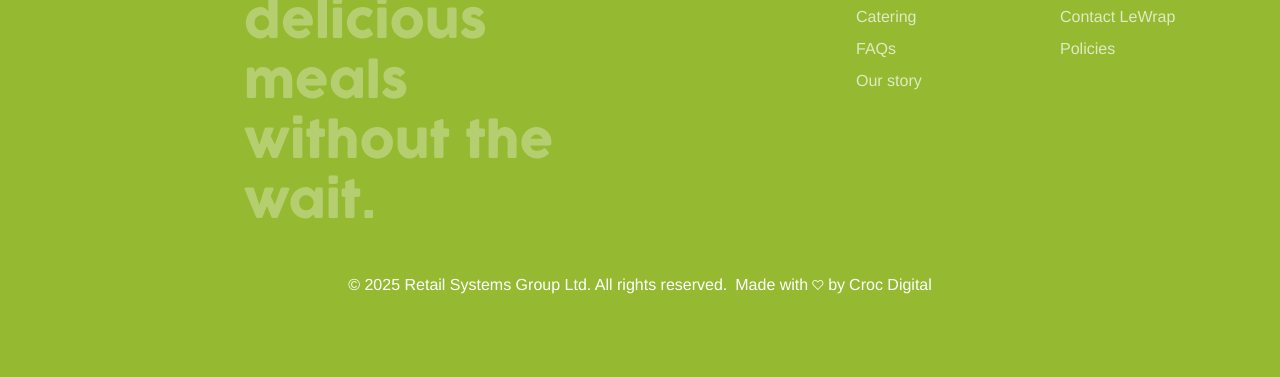
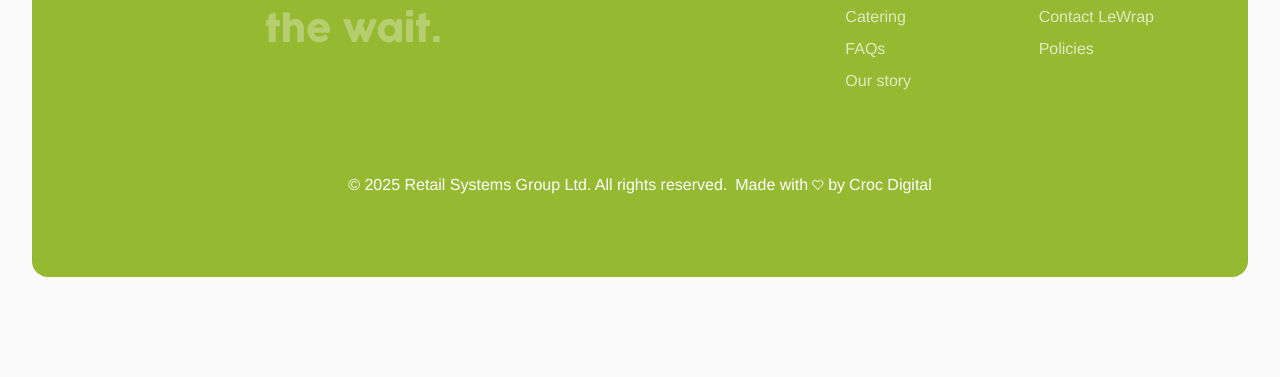
Before and after one commit to crocdigital/lewrap, an Astro site: page / in a window 1280 px wide. Shown: the part 2591-2968 px from the top of the page. After the commit the page ends 2900 px from the top, so only its background shows below. Built offline with nearby package versions, Linux system fonts and the light colour scheme; Astro itself is replaced by a stand-in of ours; a web font is replaced by a local one.

Commit message:
tidy up footer block

```diff
--- a/src/components/organisms/Footer.astro
+++ b/src/components/organisms/Footer.astro
@@ -3,10 +3,11 @@ const pathname = Astro.url.pathname.replace(/\/$/, "") || "/";
 import leWrapLogo from "../../assets/lewrap-w.svg";
 ---
 
-<footer class="px-10 py-20 flex flex-col gap-y-10 bg-lewrap-green text-white">
-    <div
-        class="max-w-screen-2xl grid grid-cols-2 md:grid-cols-6 gap-x-6 mx-auto"
+<footer
+    class="max-w-screen-2xl w-[95%] mx-auto bg-lewrap-green rounded-b-2xl px-10 py-20 mb-8 flex flex-col gap-y-10 text-white"
 >
+    <section>
+        <div class="grid grid-cols-2 md:grid-cols-6 gap-x-6">
             <div class="col-span-2 md:col-span-1">
                 <a href="/">
                     <img
@@ -39,8 +40,10 @@ import leWrapLogo from "../../assets/lewrap-w.svg";
                             </g>
                             <defs>
                                 <clipPath id="clip0_4_53_d">
-                                <rect width="21.5122" height="21" fill="white"
-                                ></rect>
+                                    <rect
+                                        width="21.5122"
+                                        height="21"
+                                        fill="white"></rect>
                                 </clipPath>
                             </defs>
                         </svg>
@@ -81,8 +84,10 @@ import leWrapLogo from "../../assets/lewrap-w.svg";
                             </g>
                             <defs>
                                 <clipPath id="clip0_4_48_d">
-                                <rect width="11.2683" height="21" fill="white"
-                                ></rect>
+                                    <rect
+                                        width="11.2683"
+                                        height="21"
+                                        fill="white"></rect>
                                 </clipPath>
                             </defs>
                         </svg>
@@ -92,7 +97,7 @@ import leWrapLogo from "../../assets/lewrap-w.svg";
 
             <div class="col-span-2">
                 <h3
-                class="font-cocogoose text-4xl md:text-5xl leading-tight opacity-30 text-center md:text-left -mt-1"
+                    class="font-cocogoose text-4xl leading-tight opacity-30 text-center md:text-left -mt-1"
                 >
                     Fresh, high quality, delicious meals without the wait.
                 </h3>
@@ -185,7 +190,9 @@ import leWrapLogo from "../../assets/lewrap-w.svg";
             </div>
         </div>
 
-    <div class="flex flex-col md:flex-row mx-auto text-center gap-2 text-white">
+        <div
+            class="flex flex-col md:flex-row mx-auto mt-20 justify-center text-center gap-2 text-white"
+        >
             <p>
                 &copy; {new Date().getFullYear()} Retail Systems Group Ltd. All rights
                 reserved.
@@ -210,4 +217,5 @@ import leWrapLogo from "../../assets/lewrap-w.svg";
                 >
             </p>
         </div>
+    </section>
 </footer>
```
Lines whose indentation alone changed are shown as unchanged.
